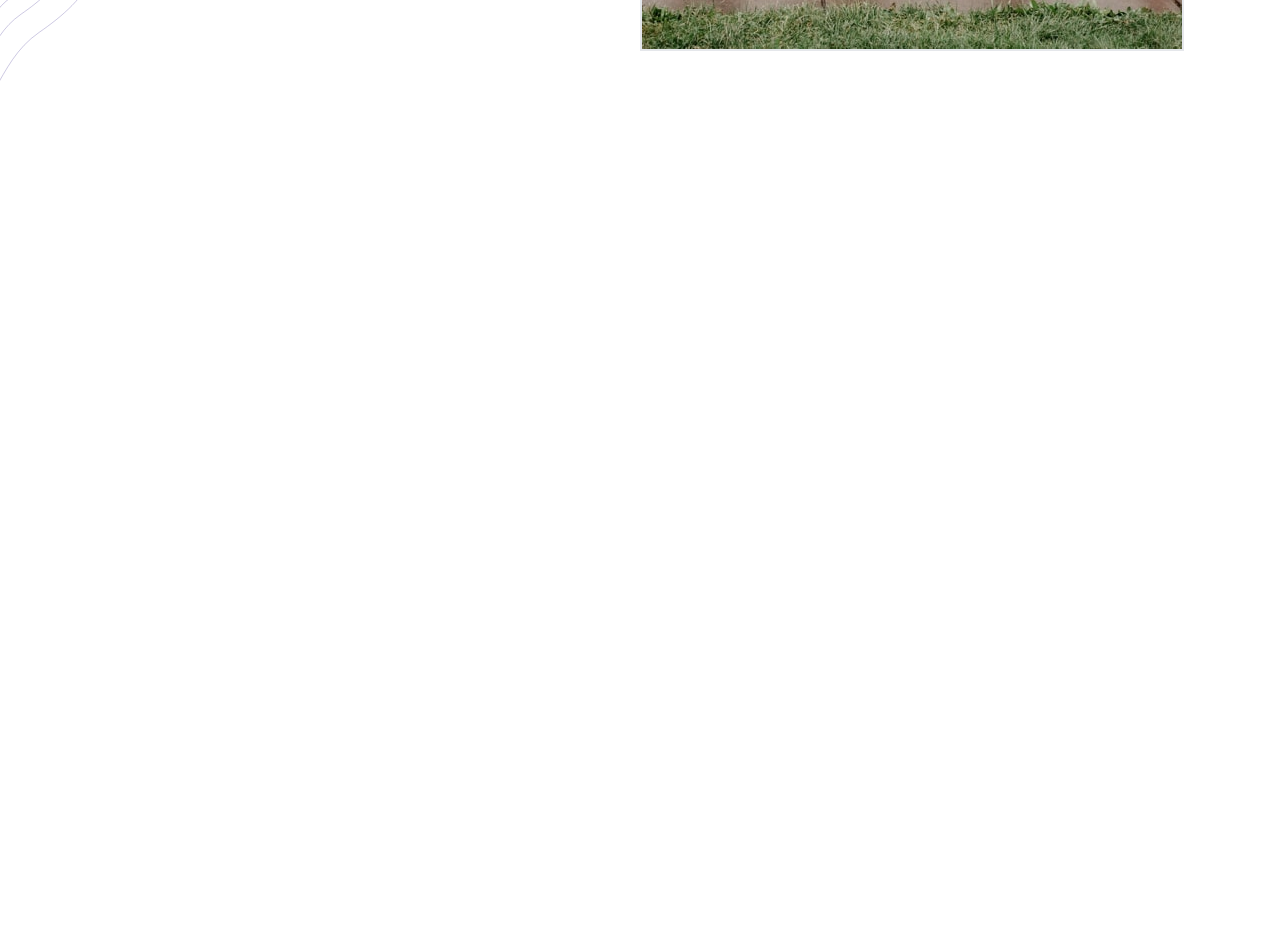
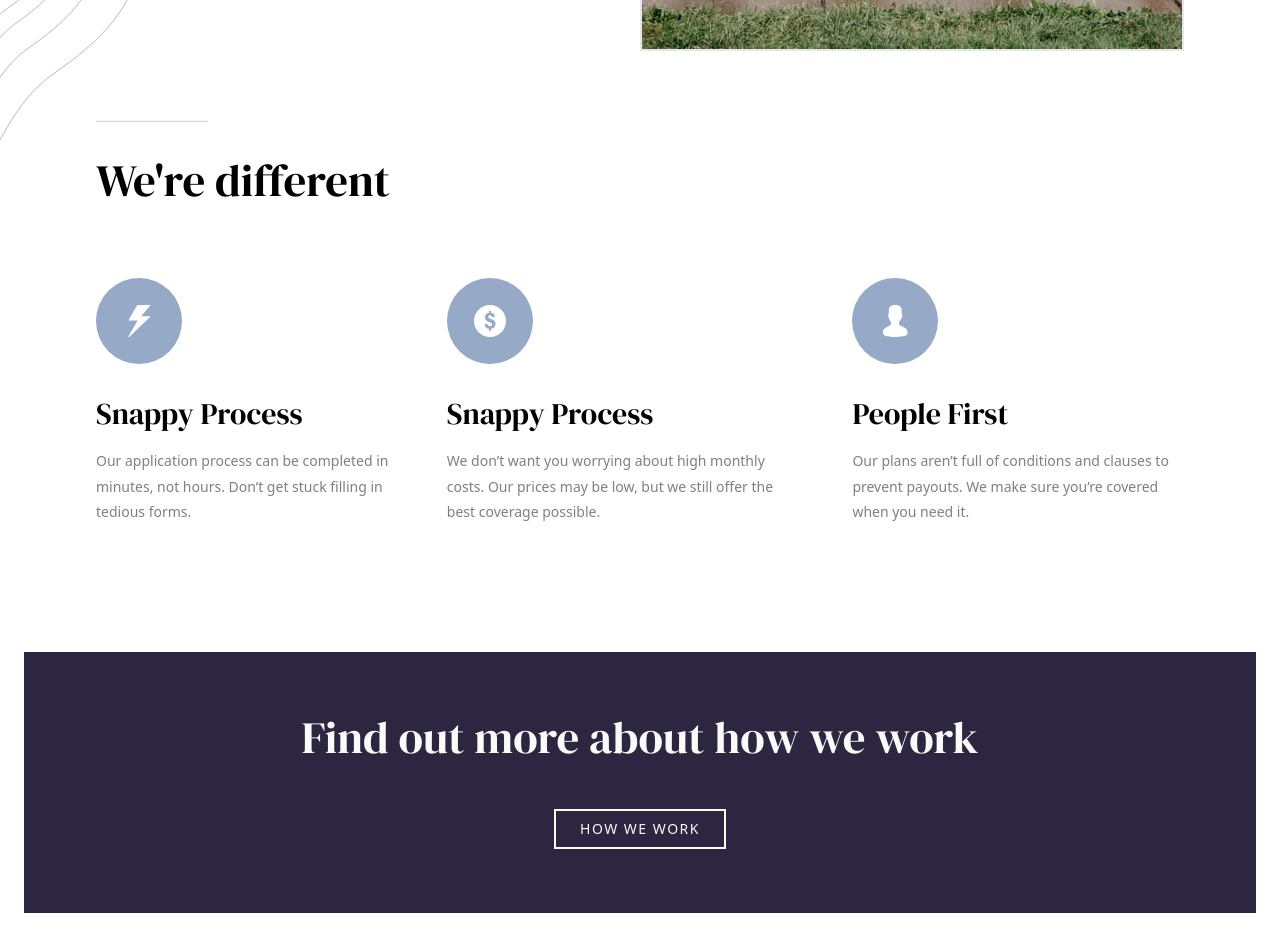
Before and after one commit to kaluczadzsi/insure-landing-page, a React (Vite) app: page / in a window 1280 px wide. Shown: the part 800-1737 px from the top of the page. Before the commit the page ends 881 px from the top, so only its background shows below. Built offline with nearby package versions, Linux system fonts and the light colour scheme; the HTML template or start-up script is replaced by a standard one.

Commit message:
Add Work section

```diff
--- a/package.json
+++ b/package.json
@@ -10,6 +10,7 @@
     "preview": "vite preview"
   },
   "dependencies": {
+    "framer-motion": "^11.3.24",
     "react": "^18.3.1",
     "react-dom": "^18.3.1"
   },
--- a/src/App.tsx
+++ b/src/App.tsx
@@ -1,5 +1,7 @@
+import Features from "./components/Features/Features";
 import Hero from "./components/Hero/Hero";
 import Nav from "./components/Nav/Nav";
+import Work from "./components/Work/Work";
 import ScreenContext from "./context/ScreenContext/ScreenContext";
 
 const App = () => {
@@ -7,6 +9,8 @@ const App = () => {
     <ScreenContext>
       <Nav />
       <Hero />
+      <Features />
+      <Work />
     </ScreenContext>
   );
 };
--- /dev/null
+++ b/src/components/Feature/Feature.tsx
@@ -0,0 +1,15 @@
+import { FeatureProps } from "./types";
+
+const Feature = ({ img, title, description }: FeatureProps) => {
+  return (
+    <article className="flex flex-col items-center md:items-start md:text-left">
+      <img className="mb-8" src={img} alt={title} />
+      <h2 className="text-header mb-4 font-heading text-3xl">{title}</h2>
+      <p className="text-sm leading-[1.8] text-dark-grayish-violet">
+        {description}
+      </p>
+    </article>
+  );
+};
+
+export default Feature;
--- /dev/null
+++ b/src/components/Feature/types.tsx
@@ -0,0 +1,5 @@
+export interface FeatureProps {
+  img: string;
+  title: string;
+  description: string;
+}
--- /dev/null
+++ b/src/components/Features/Features.tsx
@@ -0,0 +1,20 @@
+import { FEATURES } from "../../constants/features";
+import Feature from "../Feature/Feature";
+
+const Features = () => {
+  return (
+    <main className="features px-6 pt-64 text-center xl:px-24 2xl:px-48">
+      <header className="relative mb-16 flex items-center justify-center md:justify-start">
+        <span className="absolute top-[-40%] block h-[2px] w-36 border-t-[1px] border-very-light-gray bg-gray-300 md:w-28" />
+        <h2 className="font-heading text-[2.8rem]">We're different</h2>
+      </header>
+      <div className="flex flex-col gap-12 md:flex-row">
+        {FEATURES.map((feature) => (
+          <Feature {...feature} />
+        ))}
+      </div>
+    </main>
+  );
+};
+
+export default Features;
--- a/src/components/Hero/Hero.tsx
+++ b/src/components/Hero/Hero.tsx
@@ -3,7 +3,7 @@ import { ButtonVariants } from "../Button/types";
 
 const Hero = () => {
   return (
-    <header className="relative bg-dark-violet text-very-light-gray">
+    <header className="hero relative bg-dark-violet text-very-light-gray">
       <img
         className="w-full sm:hidden"
         src="/images/image-intro-mobile.jpg"
@@ -35,7 +35,7 @@ const Hero = () => {
           />
         </div>
         <img
-          className="bottom-[-140px] left-0 z-0 hidden sm:bottom-[-190px] md:absolute md:block md:w-[100px] 2xl:bottom-[-250px] 2xl:w-[180px]"
+          className="left-0 z-0 hidden md:absolute md:bottom-[-120px] md:block md:w-[80px] xl:bottom-[-250px] xl:w-[140px] 2xl:bottom-[-280px] 2xl:w-[180px]"
           src="/images/bg-pattern-intro-left-desktop.svg"
           alt="Wave pattern"
         />
--- a/src/components/MobileNav/MobileNav.tsx
+++ b/src/components/MobileNav/MobileNav.tsx
@@ -3,8 +3,8 @@ import { ButtonVariants } from "../Button/types";
 
 const MobileNav = () => {
   return (
-    <div className={`flex flex-col justify-around bg-very-dark-violet`}>
-      <div className="flex flex-col gap-8 px-8 py-16 md:hidden">
+    <div className={`relative h-[calc(100vh-90px)] bg-very-dark-violet`}>
+      <div className="flex flex-col gap-8 px-8 pt-16 md:hidden">
         <Button href="#work" variant={ButtonVariants.TERTIARY}>
           how we work
         </Button>
@@ -14,11 +14,14 @@ const MobileNav = () => {
         <Button href="#account" variant={ButtonVariants.TERTIARY}>
           account
         </Button>
-        <Button href="#plan" variant={ButtonVariants.SECONDARY}>
-          view plans
-        </Button>
+        <div className="flex items-center justify-center">
+          <Button href="#plan" variant={ButtonVariants.SECONDARY}>
+            view plans
+          </Button>
+        </div>
       </div>
       <img
+        className="absolute bottom-0 w-full"
         src="/images/bg-pattern-mobile-nav.svg"
         alt="Mobile background pattern"
       />
--- a/src/components/MobileNavToggle/MobileNavToggle.tsx
+++ b/src/components/MobileNavToggle/MobileNavToggle.tsx
@@ -1,4 +1,5 @@
 import { MobileNavToggleProps } from "./types";
+import { motion } from "framer-motion"; // Importálás
 
 const MobileNavToggle = ({ isOpen, setIsOpen }: MobileNavToggleProps) => {
   return (
@@ -7,19 +8,27 @@ const MobileNavToggle = ({ isOpen, setIsOpen }: MobileNavToggleProps) => {
       onClick={() => setIsOpen((prev: boolean) => !prev)}
     >
       {!isOpen ? (
-        <img
+        <motion.img
+          key="hamburger"
+          initial={{ rotate: 90, opacity: 0 }}
+          animate={{ rotate: 0, opacity: 1 }}
+          exit={{ rotate: 90, opacity: 0 }}
+          transition={{ duration: 0.3 }}
           className="h-full w-full"
           src="/images/icon-hamburger.svg"
           alt="Hamburger logo"
         />
       ) : (
-        <>
-          <img
-            className="h-full w-full"
-            src="/images/icon-close.svg"
-            alt="Hamburger logo"
-          />
-        </>
+        <motion.img
+          key="close"
+          initial={{ rotate: -90, opacity: 0 }}
+          animate={{ rotate: 0, opacity: 1 }}
+          exit={{ rotate: 90, opacity: 0 }}
+          transition={{ duration: 0.3 }}
+          className="h-full w-full"
+          src="/images/icon-close.svg"
+          alt="Close logo"
+        />
       )}
     </button>
   );
--- a/src/components/Nav/Nav.tsx
+++ b/src/components/Nav/Nav.tsx
@@ -4,6 +4,7 @@ import MobileNav from "../MobileNav/MobileNav";
 import MobileNavToggle from "../MobileNavToggle/MobileNavToggle";
 import Button from "../Button/Button";
 import { ButtonVariants } from "../Button/types";
+import { motion, AnimatePresence } from "framer-motion"; // Importálás
 
 const Nav = () => {
   const [isOpen, setIsOpen] = useState<boolean>(false);
@@ -18,7 +19,9 @@ const Nav = () => {
   return (
     <nav>
       <div className="flex items-center justify-between p-6 xl:px-24 2xl:px-48">
-        <img className="h-[20px]" src="/images/logo.svg" alt="Company logo" />
+        <a href="#">
+          <img className="h-[20px]" src="/images/logo.svg" alt="Company logo" />
+        </a>
         <div className="md:hidden">
           <MobileNavToggle isOpen={isOpen} setIsOpen={setIsOpen} />
         </div>
@@ -31,9 +34,19 @@ const Nav = () => {
           </Button>
         </div>
       </div>
-      <div className={`${isOpen ? "block" : "hidden"} w-full md:hidden`}>
-        <MobileNav />
-      </div>
+      <AnimatePresence>
+        {isOpen && (
+          <motion.div
+            initial={{ opacity: 0 }}
+            animate={{ opacity: 1 }}
+            exit={{ opacity: 0 }}
+            transition={{ duration: 0.3 }}
+            className="w-full md:hidden"
+          >
+            <MobileNav />
+          </motion.div>
+        )}
+      </AnimatePresence>
     </nav>
   );
 };
--- /dev/null
+++ b/src/components/Work/Work.tsx
@@ -0,0 +1,17 @@
+import Button from "../Button/Button";
+import { ButtonVariants } from "../Button/types";
+
+const Work = () => {
+  return (
+    <section className="relative m-6 mt-32 flex flex-col items-center justify-center gap-12 bg-dark-violet p-16 text-center">
+      <h2 className="font-heading text-[2.8rem] leading-[1] text-very-light-gray">
+        Find out more about how we work
+      </h2>
+      <Button href="#work" variant={ButtonVariants.SECONDARY}>
+        How we work
+      </Button>
+    </section>
+  );
+};
+
+export default Work;
--- /dev/null
+++ b/src/constants/features.tsx
@@ -0,0 +1,20 @@
+export const FEATURES = [
+  {
+    img: "/images/icon-snappy-process.svg",
+    title: "Snappy Process",
+    description:
+      "Our application process can be completed in minutes, not hours. Don’t get stuck filling in tedious forms.",
+  },
+  {
+    img: "/images/icon-affordable-prices.svg",
+    title: "Snappy Process",
+    description:
+      "We don’t want you worrying about high monthly costs. Our prices may be low, but we still offer the best coverage possible.",
+  },
+  {
+    img: "/images/icon-people-first.svg",
+    title: "People First",
+    description:
+      "Our plans aren’t full of conditions and clauses to prevent payouts. We make sure you’re covered when you need it.",
+  },
+];
```
Also changed, not shown: 1 other file (tests, documents, lock files or other folders).
